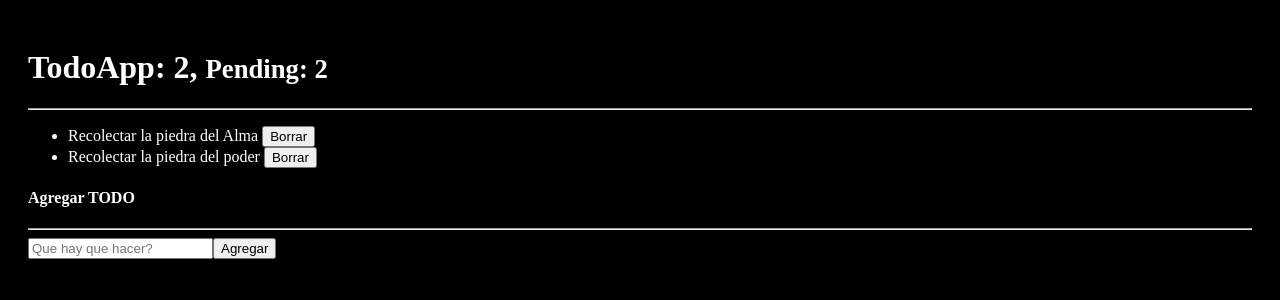
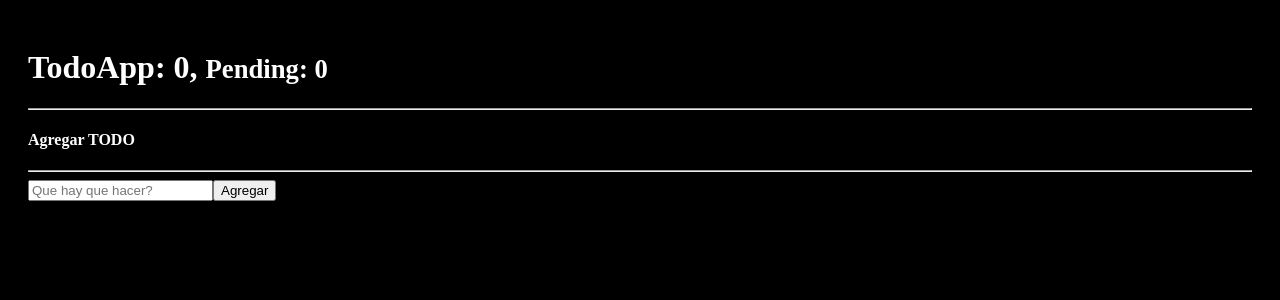
Before and after one commit to Arevelo27/hook-app, a React app: page / in a window 1280 px wide. Shown: the top 300 px of the page. Built offline with nearby package versions, Linux system fonts and the light colour scheme; the HTML template or start-up script is replaced by a standard one.

Commit message:
Guardar y Leer TODOs en LocalStorage

```diff
--- a/src/08-useReducer/TodoApp.jsx
+++ b/src/08-useReducer/TodoApp.jsx
@@ -1,22 +1,25 @@
-import { useReducer } from 'react'
+import { useEffect, useReducer } from 'react'
 import { todoReducer, TodoList, TodoAdd } from './';
 
 const initialState = [
-    {
-        id: new Date().getTime(),
-        description: 'Recolectar la piedra del Alma',
-        done: false,
-    },
-    {
-        id: new Date().getTime() * 3,
-        description: 'Recolectar la piedra del poder',
-        done: false,
-    }
+    // {
+    //     id: new Date().getTime(),
+    //     description: 'Recolectar la piedra del Alma',
+    //     done: false,
+    // }
 ];
+
+const init = () => {
+    return JSON.parse(localStorage.getItem('todos')) || [];
+}
 
 export const TodoApp = () => {
 
-    const [todos, dispatch] = useReducer(todoReducer, initialState);
+    const [todos, dispatch] = useReducer(todoReducer, initialState, init);
+
+    useEffect(() => {
+        localStorage.setItem('todos', JSON.stringify(todos));
+    }, [todos])
 
     const handleNewTodo = (todo) => {
         const action = {
```
